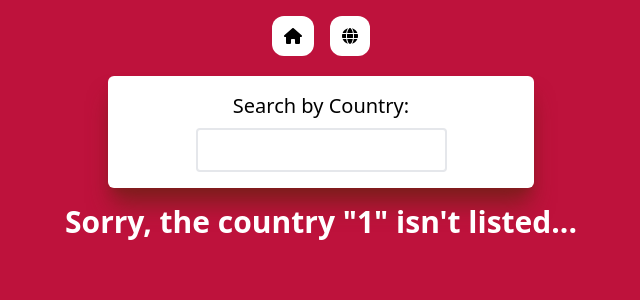
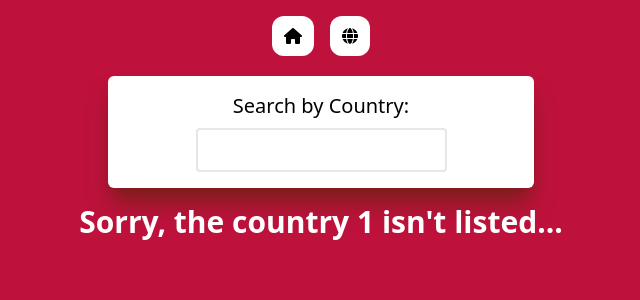
Before and after one commit to KDW1/NuclearMapping, a Next.js app: page /country/1 in a window 1280 px wide. Shown: the top 300 px of the page, without its empty margins (319-959 px from the left). Built offline with nearby package versions, Linux system fonts and the light colour scheme.

Commit message:
Fixed apostrophe issue

```diff
--- a/pages/country/[country].js
+++ b/pages/country/[country].js
@@ -206,7 +206,7 @@ export default function Page({population, country, tables}) {
         ))}
         </>
         :
-            <p className="text-center text-3xl mt-4 font-bold relative text-white">Sorry, the country "{country}" {"isn't"} listed...</p>
+            <p className="text-center text-3xl mt-4 font-bold relative text-white">Sorry, the country {`${country}`} {"isn't"} listed...</p>
         }
         </>
     )
--- a/pages/index.js
+++ b/pages/index.js
@@ -20,7 +20,7 @@ export default function Home() {
             <p className="text-2xl text-center inline">Mapping project by </p>
             <Link className="text-2xl font-bold text-red-200 underline hover:text-red-500 transition-all duration-300" href="https://kingcode.dev">KingCode</Link>
             <p className="text-2xl">Check out the study <Link className='font-bold text-red-200 underline hover:text-red-500 transition-all duration-300' href={"https://www.nature.com/articles/s43016-022-00573-0"}>here</Link></p>
-            <p className="text-base w-1/4 mx-auto text-red-300">We used the information listed under the "Supplementary Information" page</p>
+            <p className="text-base w-1/4 mx-auto text-red-300">We used the information listed under the {"Supplementary Information"} page</p>
         </div>
     </div>
     <div className="mx-auto w-min min-w-max my-4">
```
